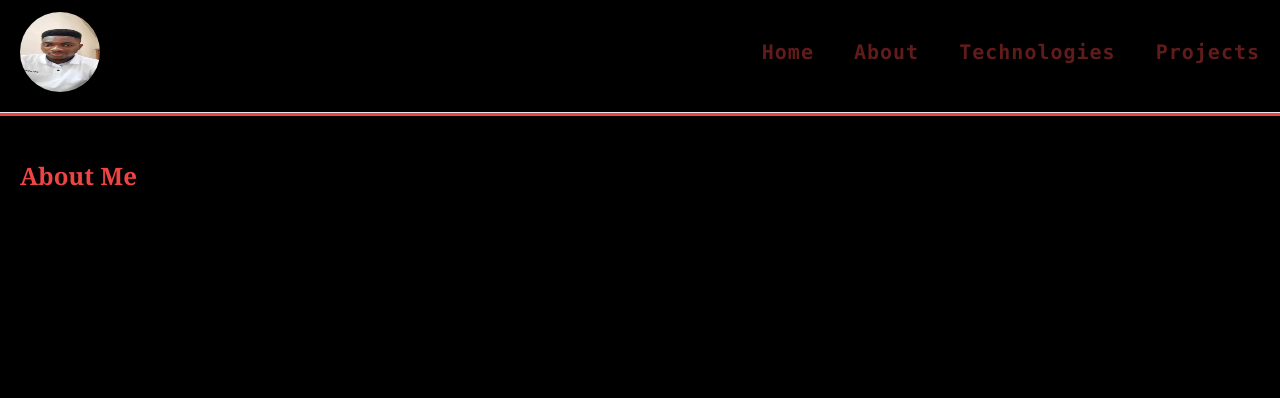
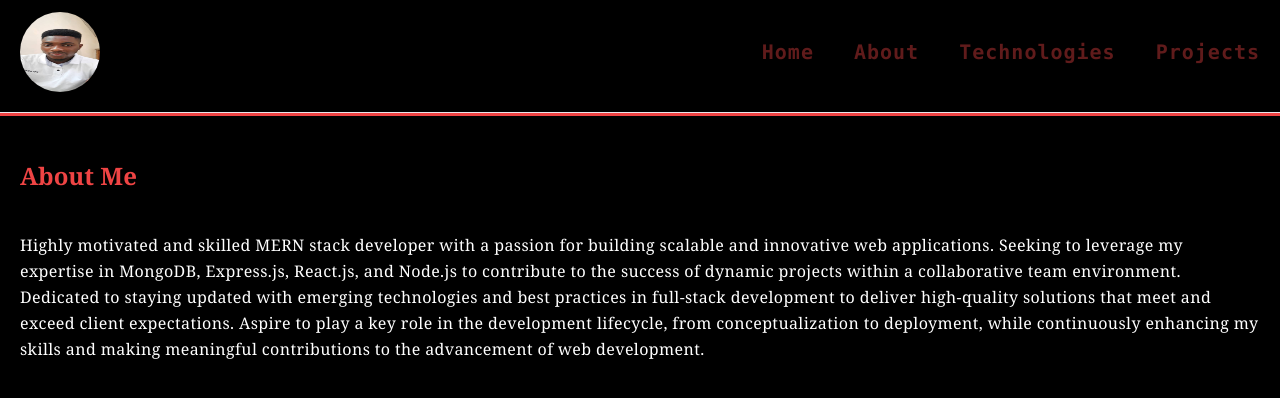
Before and after one commit to Dare649/nextJs_portfolio, a Next.js app: page /pages/about in a window 1280 px wide. Shown: the top 398 px of the page. Built offline with nearby package versions, Linux system fonts and the light colour scheme.

Commit message:
update about page

```diff
--- a/app/pages/about/page.jsx
+++ b/app/pages/about/page.jsx
@@ -6,7 +6,7 @@ const About = () => {
       <h1 className="text-red-500 text-2xl font-bold mb-10 capitalize">about me</h1>
       <div>
         <p className="leading-relaxed tracking-wide">
-
+          Highly motivated and skilled MERN stack developer with a passion for building scalable and innovative web applications. Seeking to leverage my expertise in MongoDB, Express.js, React.js, and Node.js to contribute to the success of dynamic projects within a collaborative team environment. Dedicated to staying updated with emerging technologies and best practices in full-stack development to deliver high-quality solutions that meet and exceed client expectations. Aspire to play a key role in the development lifecycle, from conceptualization to deployment, while continuously enhancing my skills and making meaningful contributions to the advancement of web development.
         </p>
       </div>
     </section>
--- a/components/Nav.jsx
+++ b/components/Nav.jsx
@@ -77,7 +77,7 @@ const Nav = ({children}) => {
               </Modal>
           }
     </section>
-    <div className='text-white lg:mt-40 sm:mt-20 overflow-y-scroll sm:px-3'>
+    <div className='text-white lg:mt-40 sm:mt-20 overflow-y-scroll sm:px-4 lg:px-2'>
       {children}
     </div>
   </nav>
```
